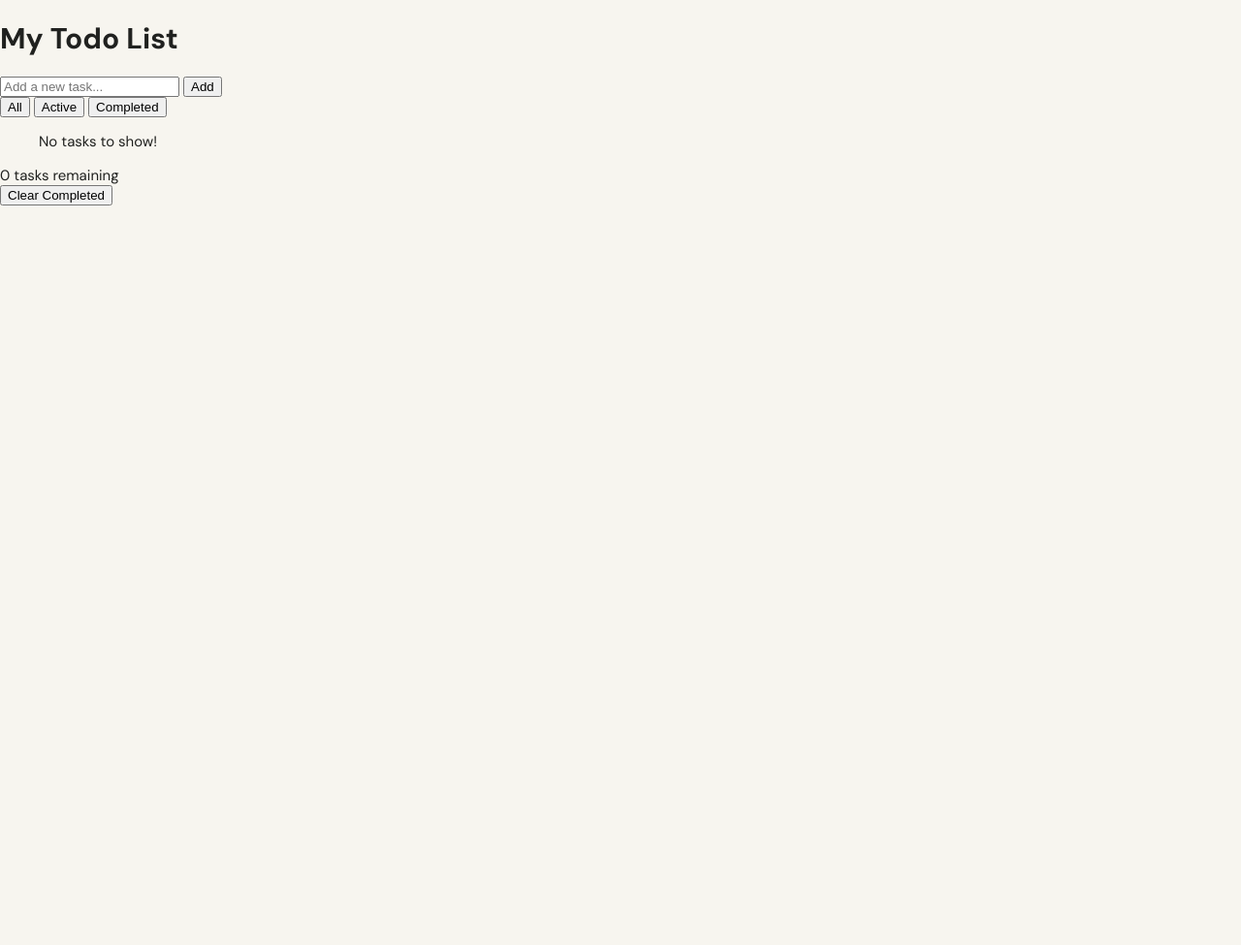
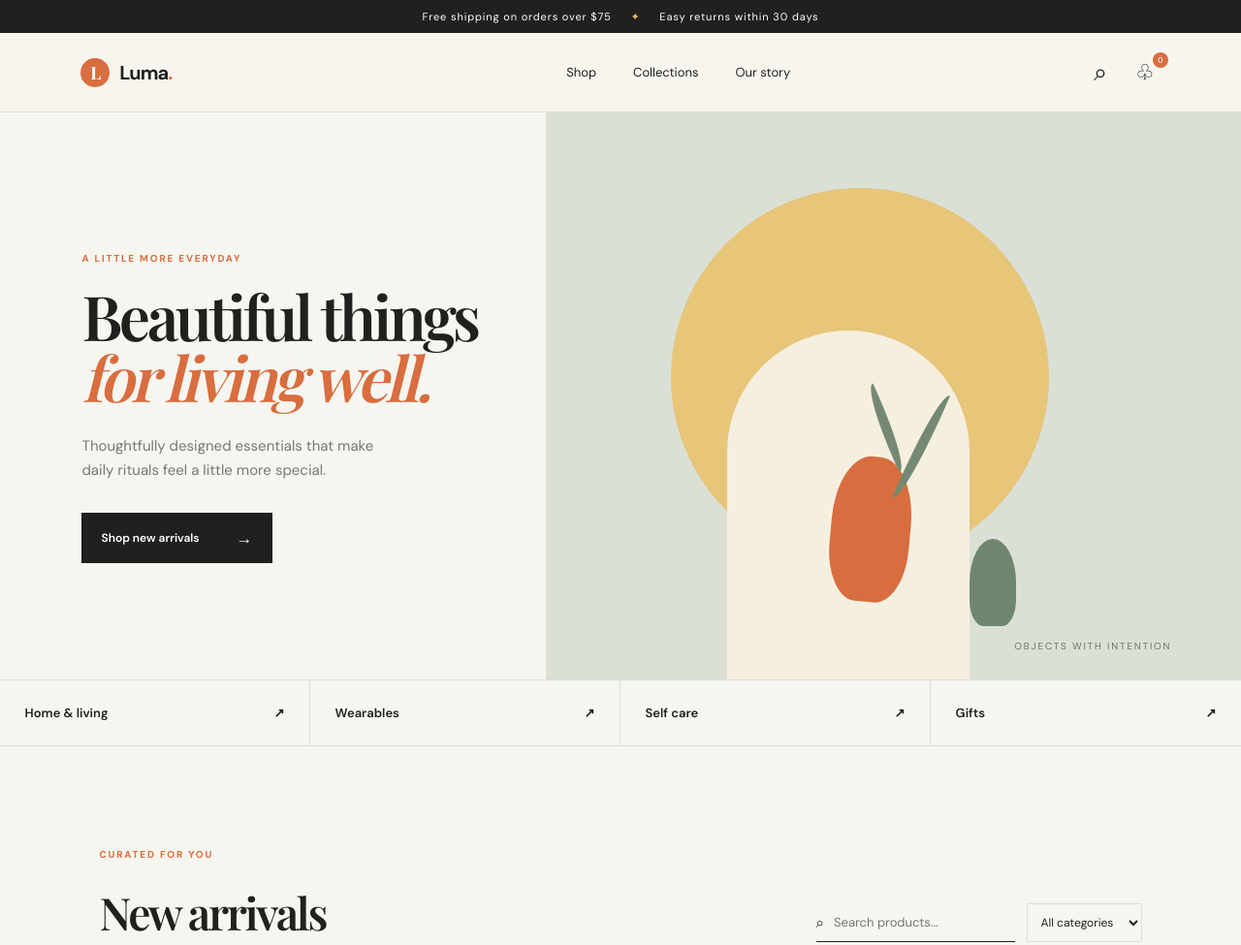
Before and after one commit to manish34215/todo-list-web-app, a plain HTML site: page index.html in a window 1280 px wide. Shown: the top 975 px of the page at 97% size. Before the commit the page ends 800 px from the top, so only its background shows below. Drawn offline with nearby package versions, Linux system fonts and the light colour scheme.

Commit message:
Build Luma Market ecommerce storefront

```diff
--- a/index.html
+++ b/index.html
@@ -1,44 +1,57 @@
 <!DOCTYPE html>
 <html lang="en">
 <head>
-    <meta charset="UTF-8">
-    <meta name="viewport" content="width=device-width, initial-scale=1.0">
-    <title>Todo List App</title>
-    <link rel="stylesheet" href="styles.css">
+  <meta charset="UTF-8">
+  <meta name="viewport" content="width=device-width, initial-scale=1.0">
+  <meta name="description" content="Luma Market — a polished front-end shopping experience.">
+  <title>Luma Market | Everyday essentials, beautifully chosen</title>
+  <link rel="preconnect" href="https://fonts.googleapis.com">
+  <link rel="preconnect" href="https://fonts.gstatic.com" crossorigin>
+  <link href="https://fonts.googleapis.com/css2?family=DM+Sans:wght@400;500;600;700&family=Playfair+Display:wght@600;700&display=swap" rel="stylesheet">
+  <link rel="stylesheet" href="styles.css">
 </head>
 <body>
-    <div class="container">
-        <div class="todo-wrapper">
-            <h1>My Todo List</h1>
+  <div class="announcement">Free shipping on orders over $75 <span>✦</span> Easy returns within 30 days</div>
+  <header class="site-header">
+    <a class="brand" href="#top" aria-label="Luma Market home"><span class="brand-mark">L</span><span>Luma<span class="brand-dot">.</span></span></a>
+    <nav class="desktop-nav" aria-label="Main navigation">
+      <a href="#shop">Shop</a><a href="#collections">Collections</a><a href="#story">Our story</a>
+    </nav>
+    <div class="header-actions">
+      <button class="icon-button" id="searchToggle" aria-label="Open search">⌕</button>
+      <button class="icon-button cart-button" id="cartToggle" aria-label="Open shopping bag">♧<span id="cartCount">0</span></button>
+      <button class="menu-button" id="menuToggle" aria-label="Open menu">☰</button>
+    </div>
+  </header>
 
-            <div class="input-section">
-                <input
-                    type="text"
-                    id="todoInput"
-                    placeholder="Add a new task..."
-                    autocomplete="off"
-                >
-                <button id="addBtn" class="add-btn">Add</button>
-            </div>
+  <main id="top">
+    <section class="hero">
+      <div class="hero-copy">
+        <p class="eyebrow">A little more everyday</p>
+        <h1>Beautiful things<br><em>for living well.</em></h1>
+        <p class="hero-text">Thoughtfully designed essentials that make daily rituals feel a little more special.</p>
+        <a class="button button-dark" href="#shop">Shop new arrivals <span>→</span></a>
+      </div>
+      <div class="hero-art" aria-label="Decorative still life illustration">
+        <div class="sun"></div><div class="hero-arch"></div><div class="hero-vase vase-one"></div><div class="hero-vase vase-two"></div><div class="hero-leaf leaf-one"></div><div class="hero-leaf leaf-two"></div>
+        <span class="art-caption">Objects with intention</span>
+      </div>
+    </section>
 
-            <div class="filter-section">
-                <button class="filter-btn active" data-filter="all">All</button>
-                <button class="filter-btn" data-filter="active">Active</button>
-                <button class="filter-btn" data-filter="completed">Completed</button>
-            </div>
+    <section class="category-strip" id="collections">
+      <a href="#shop">Home & living <span>↗</span></a><a href="#shop">Wearables <span>↗</span></a><a href="#shop">Self care <span>↗</span></a><a href="#shop">Gifts <span>↗</span></a>
+    </section>
 
-            <ul id="todoList" class="todo-list">
-                <!-- Todos will be added here dynamically -->
-            </ul>
+    <section class="shop-section" id="shop">
+      <div class="section-heading"><div><p class="eyebrow">Curated for you</p><h2>New arrivals</h2></div><div class="shop-controls"><label class="search-field"><span>⌕</span><input id="searchInput" type="search" placeholder="Search products..." autocomplete="off"></label><select id="categoryFilter" aria-label="Filter by category"><option value="all">All categories</option><option value="home">Home & living</option><option value="wearables">Wearables</option><option value="self-care">Self care</option></select></div></div>
+      <div class="product-grid" id="productGrid"></div><p class="no-results" id="noResults" hidden>No products match your search. Try another phrase.</p>
+    </section>
 
-            <div class="todo-stats">
-                <span id="todoCount">0</span> tasks remaining
-            </div>
+    <section class="story-section" id="story"><div class="story-image"><span>Made for<br><em>the everyday.</em></span></div><div class="story-copy"><p class="eyebrow">The Luma edit</p><h2>Good design is<br><em>felt, not forced.</em></h2><p>We look for pieces that earn their place in your home and your life — made with honest materials, quiet details, and a whole lot of care.</p><a class="text-link" href="#shop">Read our story <span>→</span></a></div></section>
+  </main>
 
-            <button id="clearBtn" class="clear-btn">Clear Completed</button>
-        </div>
-    </div>
-
-    <script src="script.js"></script>
+  <aside class="cart-drawer" id="cartDrawer" aria-hidden="true"><div class="drawer-header"><h2>Your bag</h2><button id="closeCart" aria-label="Close shopping bag">×</button></div><div id="cartItems" class="cart-items"></div><div class="cart-footer"><div><span>Subtotal</span><strong id="cartTotal">$0.00</strong></div><button class="button button-dark" id="checkoutButton">Checkout <span>→</span></button></div></aside><div class="overlay" id="overlay"></div>
+  <footer><span>© 2024 Luma Market</span><span>Made for slow, considered living.</span></footer>
+  <script src="script.js"></script>
 </body>
 </html>
```
